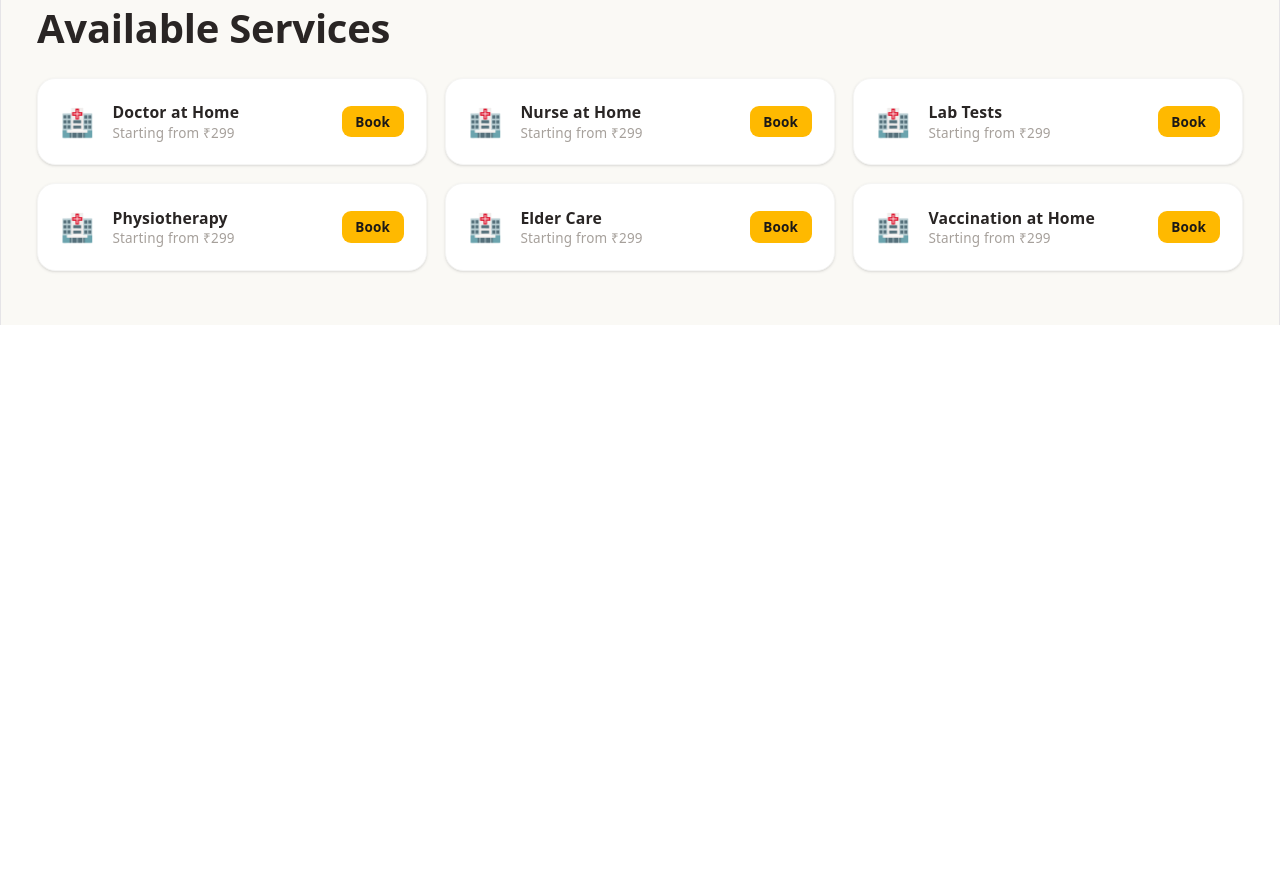
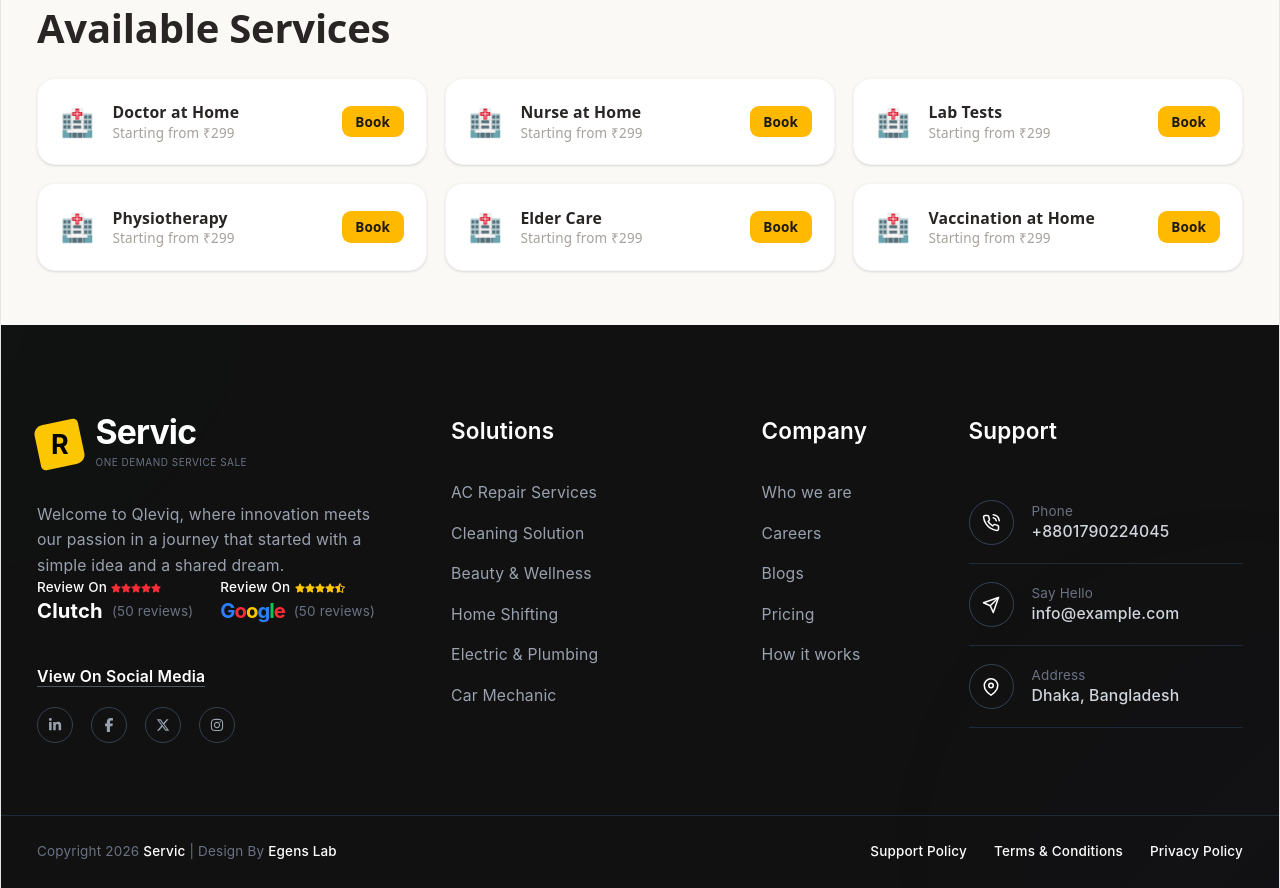
Before and after one commit to mdwasimdev1/service-management-frontend, a React (Vite) app: page /services/health-care in a window 1280 px wide. Shown: the part 580-1468 px from the top of the page. Before the commit the page ends 905 px from the top, so only its background shows below. Built offline with nearby package versions, Linux system fonts and the light colour scheme.

Commit message:
I Have Designed Footer

```diff
--- /dev/null
+++ b/src/components/layout/Footer.tsx
@@ -0,0 +1,191 @@
+import React from 'react';
+import {
+  FaLinkedinIn,
+  FaFacebookF,
+  FaXTwitter,
+  FaInstagram
+} from 'react-icons/fa6';
+import { FaStar, FaStarHalfAlt } from 'react-icons/fa';
+import { FiPhoneCall, FiSend, FiMapPin } from 'react-icons/fi';
+import { Link } from 'react-router-dom';
+
+const Footer = () => {
+  return (
+    <footer className="bg-[#111111] text-gray-400 font-sans relative overflow-hidden">
+      {/* Background decorations - simple gradients to mimic the image's faint shapes */}
+      <div className="absolute top-0 left-0 w-[400px] h-[400px] bg-gradient-to-br from-teal-900/10 to-transparent opacity-50 rounded-full blur-3xl -translate-x-1/2 -translate-y-1/2 pointer-events-none"></div>
+      <div className="absolute bottom-0 right-0 w-[500px] h-[500px] bg-gradient-to-tl from-indigo-900/10 to-transparent opacity-50 rounded-full blur-3xl translate-x-1/3 translate-y-1/3 pointer-events-none"></div>
+
+      {/* Subtle grid pattern overlay if needed, but keeping it simple for now */}
+
+      <div className="container mx-auto px-4 md:px-6 lg:px-8 max-w-7xl relative z-10 pt-20 pb-12">
+        <div className="grid grid-cols-1 md:grid-cols-2 lg:grid-cols-12 gap-10 lg:gap-8">
+
+          {/* Column 1: Brand & About */}
+          <div className="lg:col-span-4 flex flex-col">
+            {/* Logo area */}
+            <div className="flex items-center gap-3 mb-6">
+              <div className="bg-yellow-400 text-black font-bold text-2xl w-10 h-10 flex items-center justify-center rounded-tl-lg rounded-br-lg rounded-tr-sm rounded-bl-sm transform -rotate-12">
+                <span className="transform rotate-12">R</span>
+              </div>
+              <div className="flex flex-col">
+                <span className="text-white text-3xl font-bold leading-none tracking-tight">Servic</span>
+                <span className="text-gray-500 text-[10px] uppercase tracking-wider">One Demand Service Sale</span>
+              </div>
+            </div>
+
+            <p className="text-sm leading-relaxed mb-8 pr-4">
+              Welcome to Qleviq, where innovation meets our passion in a journey that started with a simple idea and a shared dream.
+            </p>
+
+            {/* Reviews */}
+            <div className="flex flex-wrap gap-6 mb-10">
+              {/* Clutch Review */}
+              <div>
+                <div className="flex items-center gap-1 text-xs mb-1">
+                  <span className="text-white font-medium">Review On</span>
+                  <div className="flex text-red-500 text-[10px]">
+                    <FaStar /><FaStar /><FaStar /><FaStar /><FaStar />
+                  </div>
+                </div>
+                <div className="flex items-end gap-2">
+                  <span className="text-white font-bold text-lg leading-none">Clutch</span>
+                  <span className="text-xs text-gray-500">(50 reviews)</span>
+                </div>
+              </div>
+
+              {/* Google Review */}
+              <div>
+                <div className="flex items-center gap-1 text-xs mb-1">
+                  <span className="text-white font-medium">Review On</span>
+                  <div className="flex text-yellow-400 text-[10px]">
+                    <FaStar /><FaStar /><FaStar /><FaStar /><FaStarHalfAlt />
+                  </div>
+                </div>
+                <div className="flex items-end gap-2">
+                  {/* Google Logo text style approximation */}
+                  <div className="flex font-bold text-lg leading-none tracking-tighter">
+                    <span className="text-blue-500">G</span>
+                    <span className="text-red-500">o</span>
+                    <span className="text-yellow-400">o</span>
+                    <span className="text-blue-500">g</span>
+                    <span className="text-green-500">l</span>
+                    <span className="text-red-500">e</span>
+                  </div>
+                  <span className="text-xs text-gray-500">(50 reviews)</span>
+                </div>
+              </div>
+            </div>
+
+            {/* Social Media */}
+            <div>
+              <h4 className="text-white text-sm font-semibold mb-4 underline decoration-gray-600 underline-offset-4">
+                View On Social Media
+              </h4>
+              <div className="flex gap-4">
+                <a href="#" className="w-8 h-8 rounded-full border border-gray-700 flex items-center justify-center text-gray-400 hover:text-white hover:border-white transition-colors">
+                  <FaLinkedinIn size={14} />
+                </a>
+                <a href="#" className="w-8 h-8 rounded-full border border-gray-700 flex items-center justify-center text-gray-400 hover:text-white hover:border-white transition-colors">
+                  <FaFacebookF size={14} />
+                </a>
+                <a href="#" className="w-8 h-8 rounded-full border border-gray-700 flex items-center justify-center text-gray-400 hover:text-white hover:border-white transition-colors">
+                  <FaXTwitter size={14} />
+                </a>
+                <a href="#" className="w-8 h-8 rounded-full border border-gray-700 flex items-center justify-center text-gray-400 hover:text-white hover:border-white transition-colors">
+                  <FaInstagram size={14} />
+                </a>
+              </div>
+            </div>
+          </div>
+
+          {/* Column 2: Solutions */}
+          <div className="lg:col-span-3">
+            <h3 className="text-white text-xl font-semibold mb-8">Solutions</h3>
+            <ul className="space-y-4">
+              {['AC Repair Services', 'Cleaning Solution', 'Beauty & Wellness', 'Home Shifting', 'Electric & Plumbing', 'Car Mechanic'].map((item) => (
+                <li key={item}>
+                  <Link to="#" className="text-sm hover:text-white transition-colors block">
+                    {item}
+                  </Link>
+                </li>
+              ))}
+            </ul>
+          </div>
+
+          {/* Column 3: Company */}
+          <div className="lg:col-span-2">
+            <h3 className="text-white text-xl font-semibold mb-8">Company</h3>
+            <ul className="space-y-4">
+              {['Who we are', 'Careers', 'Blogs', 'Pricing', 'How it works'].map((item) => (
+                <li key={item}>
+                  <Link to="#" className="text-sm hover:text-white transition-colors block">
+                    {item}
+                  </Link>
+                </li>
+              ))}
+            </ul>
+          </div>
+
+          {/* Column 4: Support */}
+          <div className="lg:col-span-3">
+            <h3 className="text-white text-xl font-semibold mb-8">Support</h3>
+            <div className="flex flex-col">
+
+              {/* Phone */}
+              <div className="flex items-center gap-4 py-4 border-b border-gray-800">
+                <div className="w-10 h-10 rounded-full border border-gray-700 flex items-center justify-center flex-shrink-0 text-white">
+                  <FiPhoneCall size={18} />
+                </div>
+                <div>
+                  <p className="text-xs text-gray-500 mb-1">Phone</p>
+                  <p className="text-sm text-gray-300 font-medium">+8801790224045</p>
+                </div>
+              </div>
+
+              {/* Email */}
+              <div className="flex items-center gap-4 py-4 border-b border-gray-800">
+                <div className="w-10 h-10 rounded-full border border-gray-700 flex items-center justify-center flex-shrink-0 text-white">
+                  <FiSend size={18} />
+                </div>
+                <div>
+                  <p className="text-xs text-gray-500 mb-1">Say Hello</p>
+                  <p className="text-sm text-gray-300 font-medium">info@example.com</p>
+                </div>
+              </div>
+
+              {/* Address */}
+              <div className="flex items-center gap-4 py-4 border-b border-gray-800">
+                <div className="w-10 h-10 rounded-full border border-gray-700 flex items-center justify-center flex-shrink-0 text-white">
+                  <FiMapPin size={18} />
+                </div>
+                <div>
+                  <p className="text-xs text-gray-500 mb-1">Address</p>
+                  <p className="text-sm text-gray-300 font-medium">Dhaka, Bangladesh</p>
+                </div>
+              </div>
+
+            </div>
+          </div>
+
+        </div>
+      </div>
+
+      {/* Bottom Bar */}
+      <div className="border-t border-gray-800 py-6 mt-4 relative z-10">
+        <div className="container mx-auto px-4 md:px-6 lg:px-8 max-w-7xl flex flex-col md:flex-row justify-between items-center gap-4 text-xs">
+          <p className="text-gray-500">
+            Copyright 2026 <span className="text-white font-medium">Servic</span> | Design By <span className="text-white font-medium">Egens Lab</span>
+          </p>
+          <div className="flex gap-6 font-medium">
+            <Link to="#" className="text-white hover:text-yellow-400 transition-colors">Support Policy</Link>
+            <Link to="#" className="text-white hover:text-yellow-400 transition-colors">Terms & Conditions</Link>
+            <Link to="#" className="text-white hover:text-yellow-400 transition-colors">Privacy Policy</Link>
+          </div>
+        </div>
+      </div>
+    </footer>
+  );
+};
+
+export default Footer;
--- a/src/components/section/service-category/ServiceCategorySection.tsx
+++ b/src/components/section/service-category/ServiceCategorySection.tsx
@@ -108,7 +108,7 @@ export default function ServiceCategorySection() {
       <div className="max-w-7xl mx-auto px-4 sm:px-6 lg:px-8">
 
         {/* ── Section title ─────────────────────────────────────────────── */}
-        <motion.h2
+        <motion.div
           initial={{ opacity: 0, y: 16 }}
           whileInView={{ opacity: 1, y: 0 }}
           viewport={{ once: true }}
@@ -129,7 +129,7 @@ export default function ServiceCategorySection() {
             Service Category
 
           </h2>
-        </motion.h2>
+        </motion.div>
 
 
         {/* ── Carousel wrapper ──────────────────────────────────────────── */}
--- a/src/layouts/MainLayout.tsx
+++ b/src/layouts/MainLayout.tsx
@@ -1,4 +1,5 @@
 import Navbar from "../components/layout/Navbar";
+import Footer from "../components/layout/Footer";
 import { Outlet, ScrollRestoration } from "react-router-dom";
 
 export default function MainLayout() {
@@ -9,6 +10,7 @@ export default function MainLayout() {
       <main>
         <Outlet />
       </main>
+      <Footer />
     </div>
   );
 }
```
